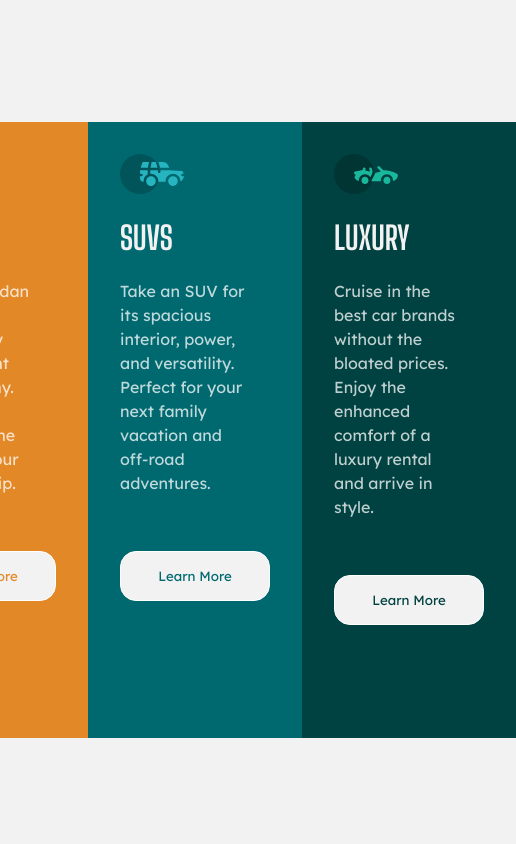
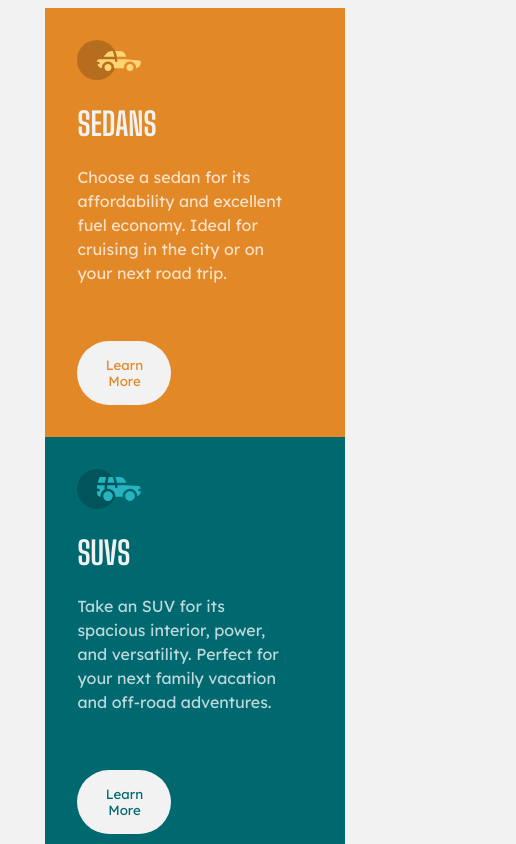
Before and after one commit to sauloteles/3-column-preview-card-component-main, a plain HTML site: page index.html in a window 390 px wide. Shown: the top 844 px of the page, 516 px wide, since content can reach past the window. Drawn offline with Linux system fonts and the light colour scheme.

Commit message:
add responsividade

```diff
--- a/style.css
+++ b/style.css
@@ -56,10 +56,12 @@ button{
     font-family: var(--lexend);
     padding: 1rem;
     margin-top:2.5rem;
-    border-radius: 1rem;
-    width: 150px;
+    border-radius: 2rem;
+    width: 70%;
     cursor: pointer;
-    border: 1px solid white;
+    border: transparent;
+    justify-content: center;
+    text-align: center;
 
 }
 
@@ -74,6 +76,34 @@ button{
 }
 
 button:hover{
-    background-color: rgba(255, 255, 255, 0);
-    color: white;
+    border: 1px solid var(--very-light-gray);
+    background-color: transparent;
+    color: var(--very-light-gray);
+
+
 }
+
+@media screen and (max-width:1025px) {
+    body{
+        flex-direction: column;
+        justify-content: unset;
+
+    }
+    .card{
+        width: 500px;
+    }
+    p{
+        padding-right: 1rem;
+    }
+    button{
+
+        width: 40%;
+    }
+}
+
+
+@media screen and (max-width:600px){
+    .card{
+        width: 80%;
+    }
+}
```
